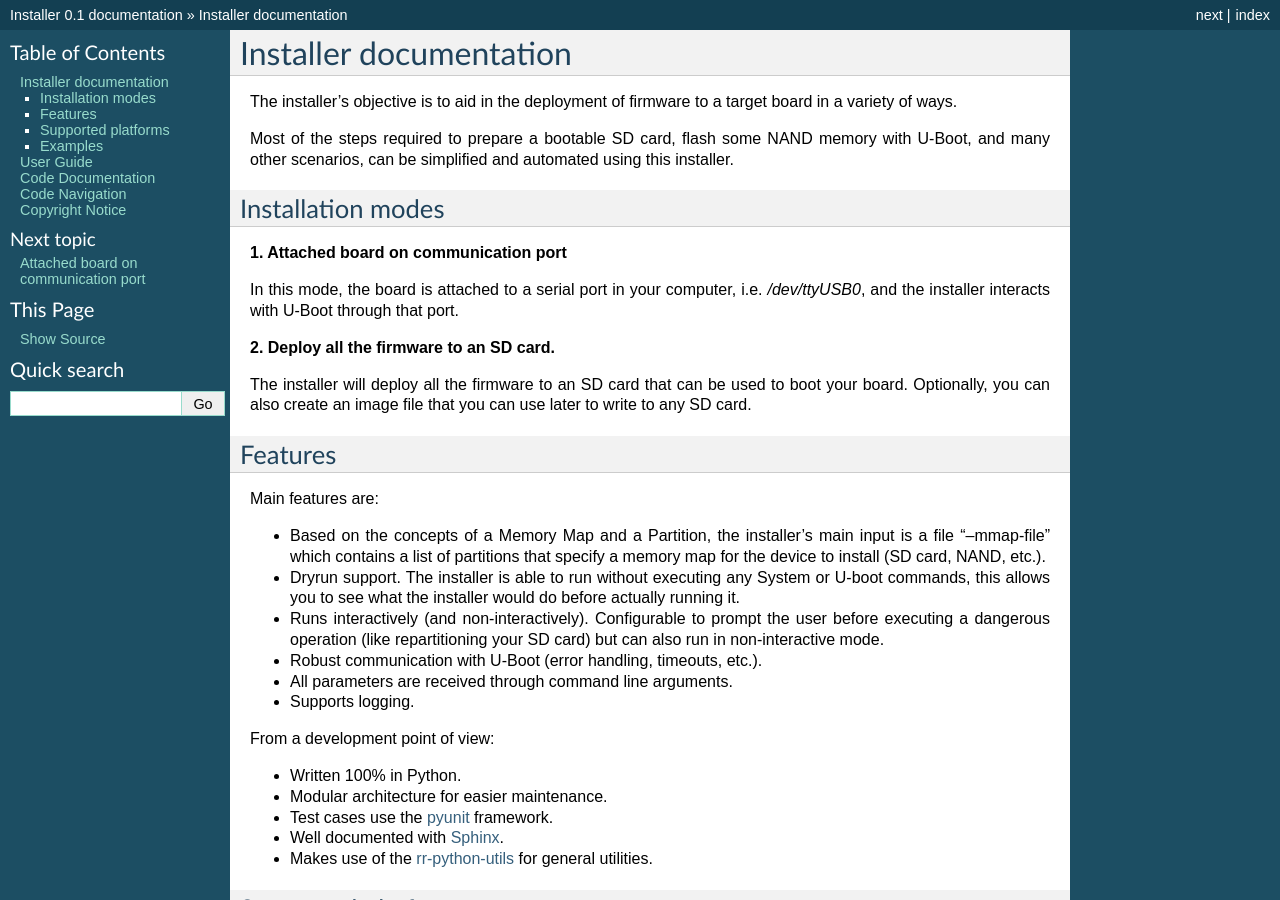
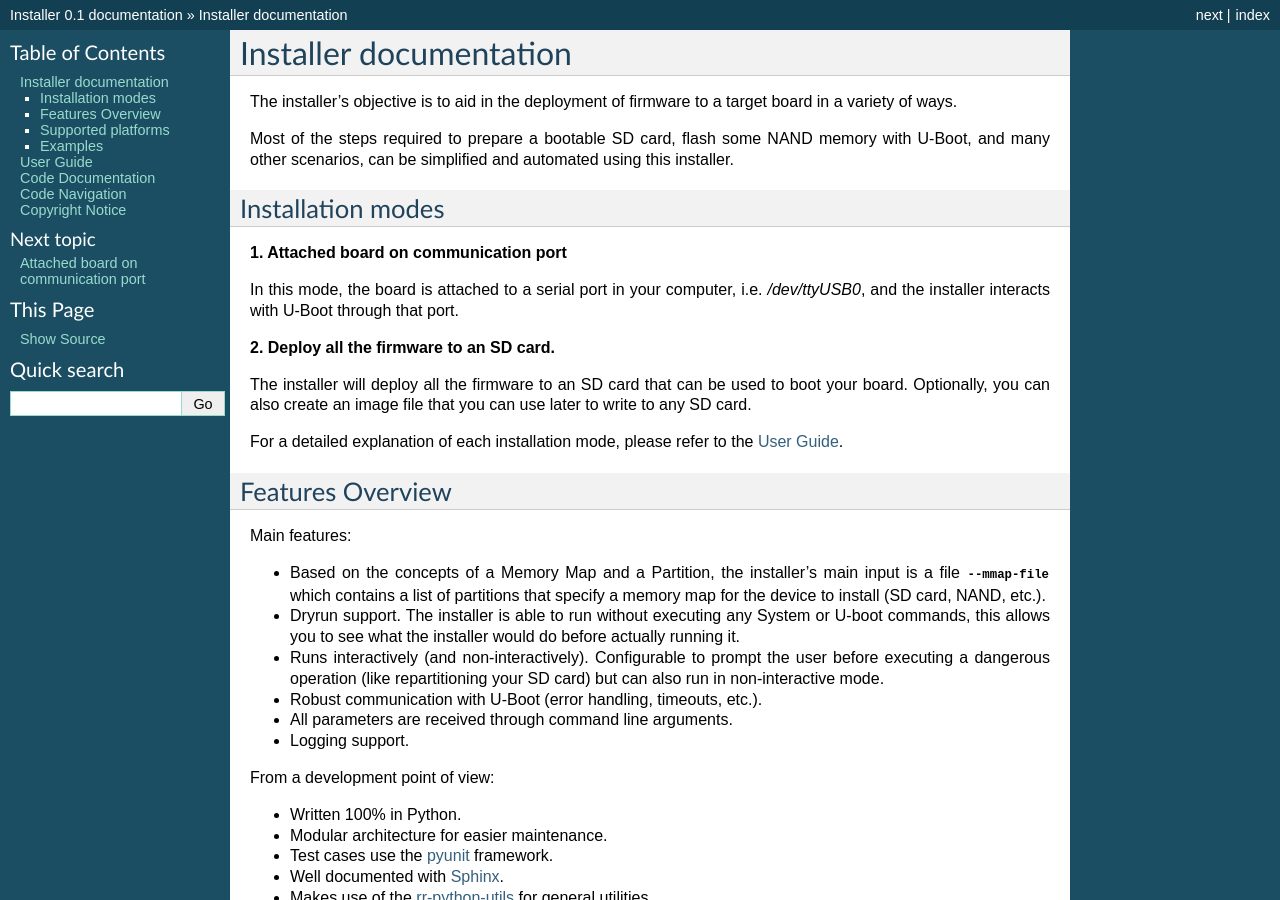
Before and after one commit to RidgeRun/openfd, a Sphinx documentation site: the page built from docs/index.rst, in a window 1280 px wide and 900 px high. Built offline with Sphinx 7.4.7, drawn with Linux system fonts in a browser that asks for light colours; pages that are not in the unit, such as notebooks, are missing from menus.

Commit message:
Minor corrections after re-reading

```diff
--- a/docs/index.rst
+++ b/docs/index.rst
@@ -27,13 +27,16 @@ The installer will deploy all the firmware to an SD card that can be used to
 boot your board. Optionally, you can also create an image file that you can
 use later to write to any SD card.
 
-Features
---------
+For a detailed explanation of each installation mode, please refer to the
+`User Guide`_.
 
-Main features are:
+Features Overview
+-----------------
+
+Main features:
 
 * Based on the concepts of a Memory Map and a Partition, the installer's main
-  input is a file "--mmap-file" which contains a list of partitions that
+  input is a file :option:`--mmap-file` which contains a list of partitions that
   specify a memory map for the device to install (SD card, NAND, etc.).
 * Dryrun support. The installer is able to run without executing any System
   or U-boot commands, this allows you to see what the installer would do
@@ -43,7 +46,7 @@ Main features are:
   can also run in non-interactive mode.
 * Robust communication with U-Boot (error handling, timeouts, etc.).
 * All parameters are received through command line arguments.
-* Supports logging.
+* Logging support.
 
 From a development point of view:
 
```
